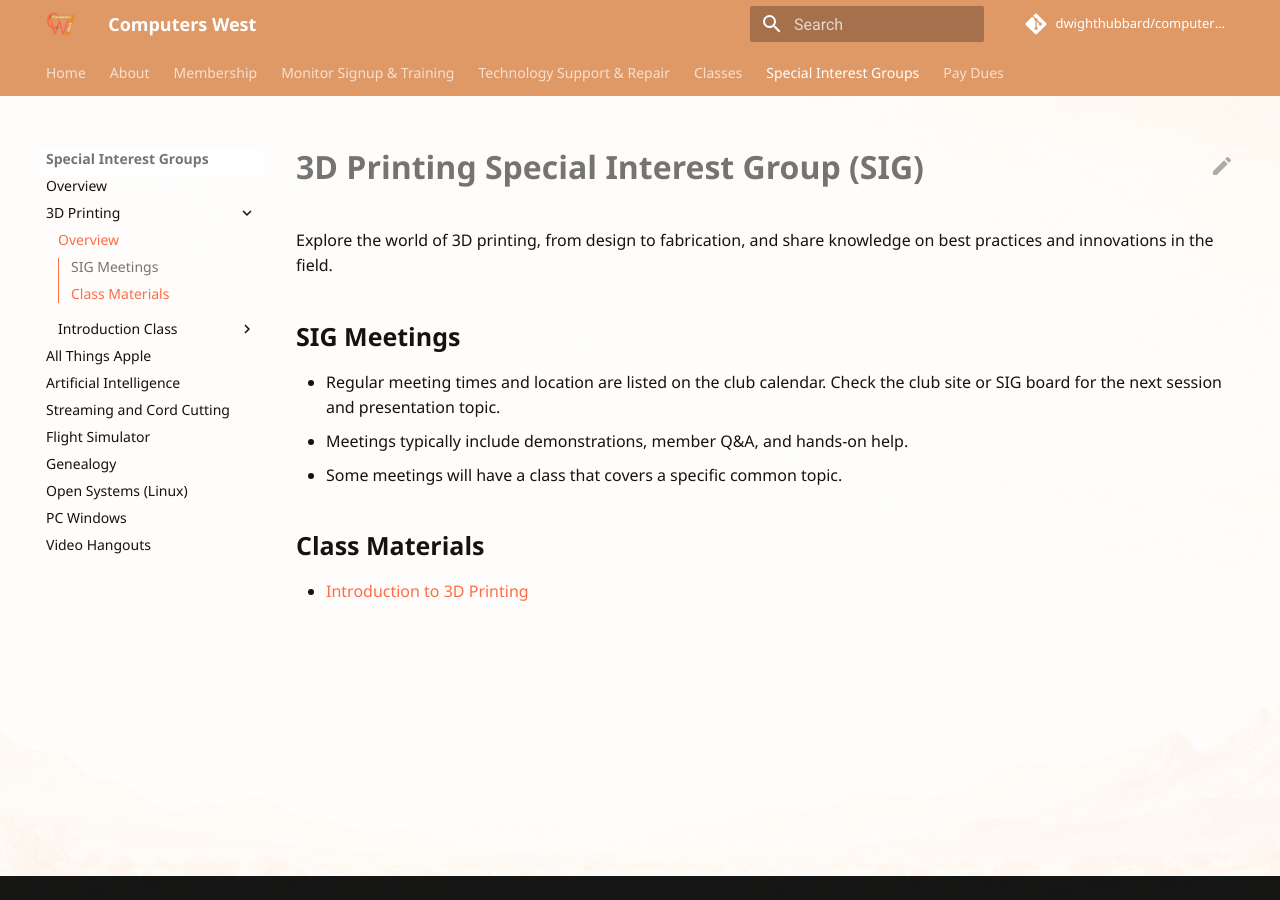
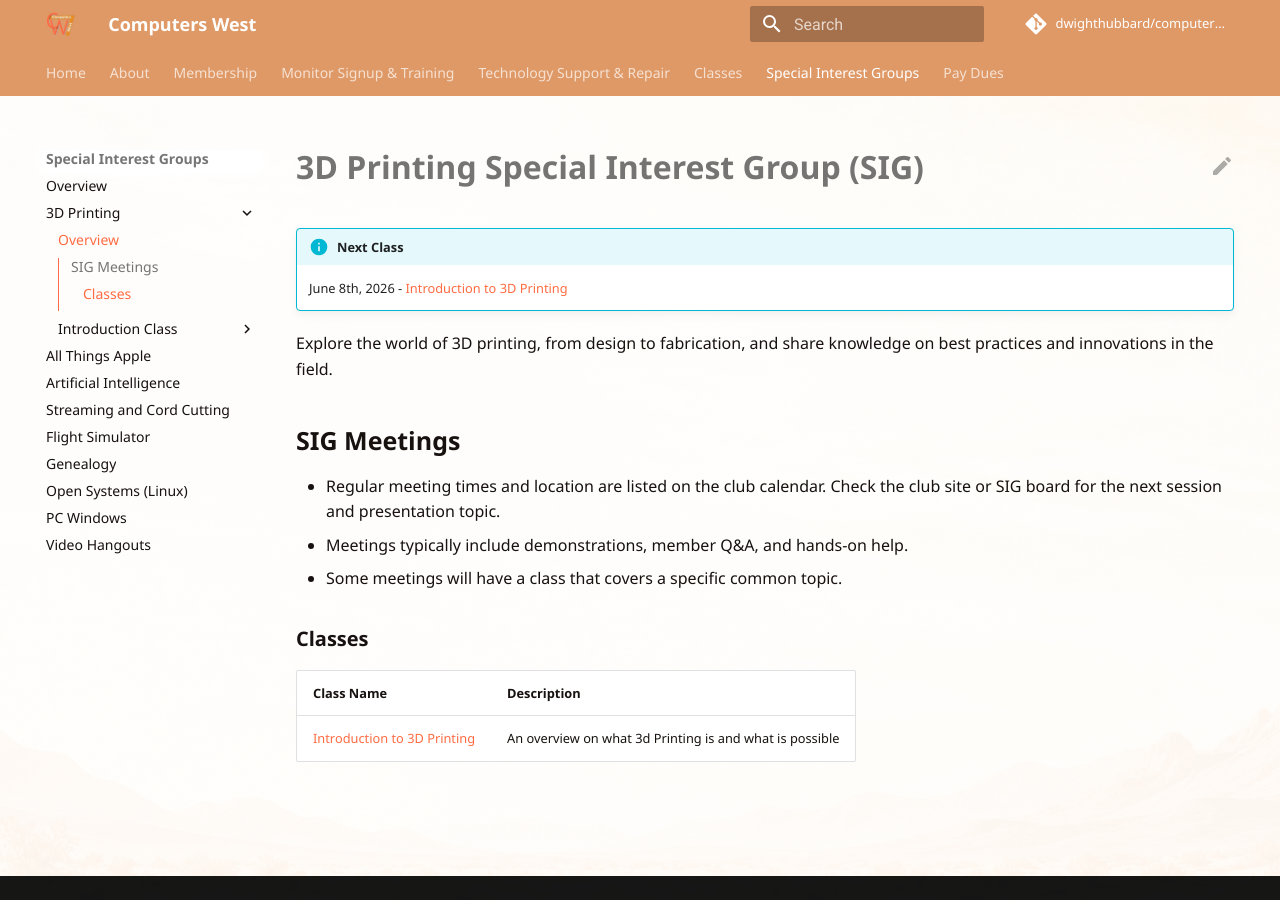
Before and after one commit to dwighthubbard/computerswest, an MkDocs documentation site: the page built from docs/sigs/3d-printing/3d-printing.md, in a window 1280 px wide. Built offline with MkDocs 1.6.1 and Material for MkDocs 9.7.7, drawn with Linux system fonts in a browser that asks for light colours; comment, search, counter and statistics services are not loaded.

Commit message:
Add draft of 3d printing class introduction class.

```diff
--- a/docs/sigs/3d-printing/3d-printing.md
+++ b/docs/sigs/3d-printing/3d-printing.md
@@ -1,4 +1,7 @@
 # 3D Printing Special Interest Group (SIG)
+
+!!! info "Next Class"
+    June 8th, 2026 - [Introduction to 3D Printing](classes/introduction/index.md)
 
 Explore the world of 3D printing, from design to fabrication, and share knowledge on best practices and innovations in the field.
 
@@ -7,6 +10,10 @@
 - Meetings typically include demonstrations, member Q&A, and hands‑on help.
 - Some meetings will have a class that covers a specific common topic.
 
-## Class Materials
 
-- [Introduction to 3D Printing](classes/introduction/index.md)
+
+### Classes
+
+| Class Name                                                   | Description                                             |
+|--------------------------------------------------------------|---------------------------------------------------------|
+| [Introduction to 3D Printing](classes/introduction/index.md) | An overview on what 3d Printing is and what is possible |
--- a/mkdocs.yml
+++ b/mkdocs.yml
@@ -34,8 +34,6 @@
 markdown_extensions:
     - pymdownx.blocks.html
     - admonition
-    - toc:
-        permalink: true
     - footnotes
     - def_list
     - attr_list
@@ -47,6 +45,9 @@
     - pymdownx.keys
     - pymdownx.betterem:
         smart_enable: all
+    - pymdownx.superfences
+    - toc:
+        permalink: true
 
 plugins:
   git-authors:
```
